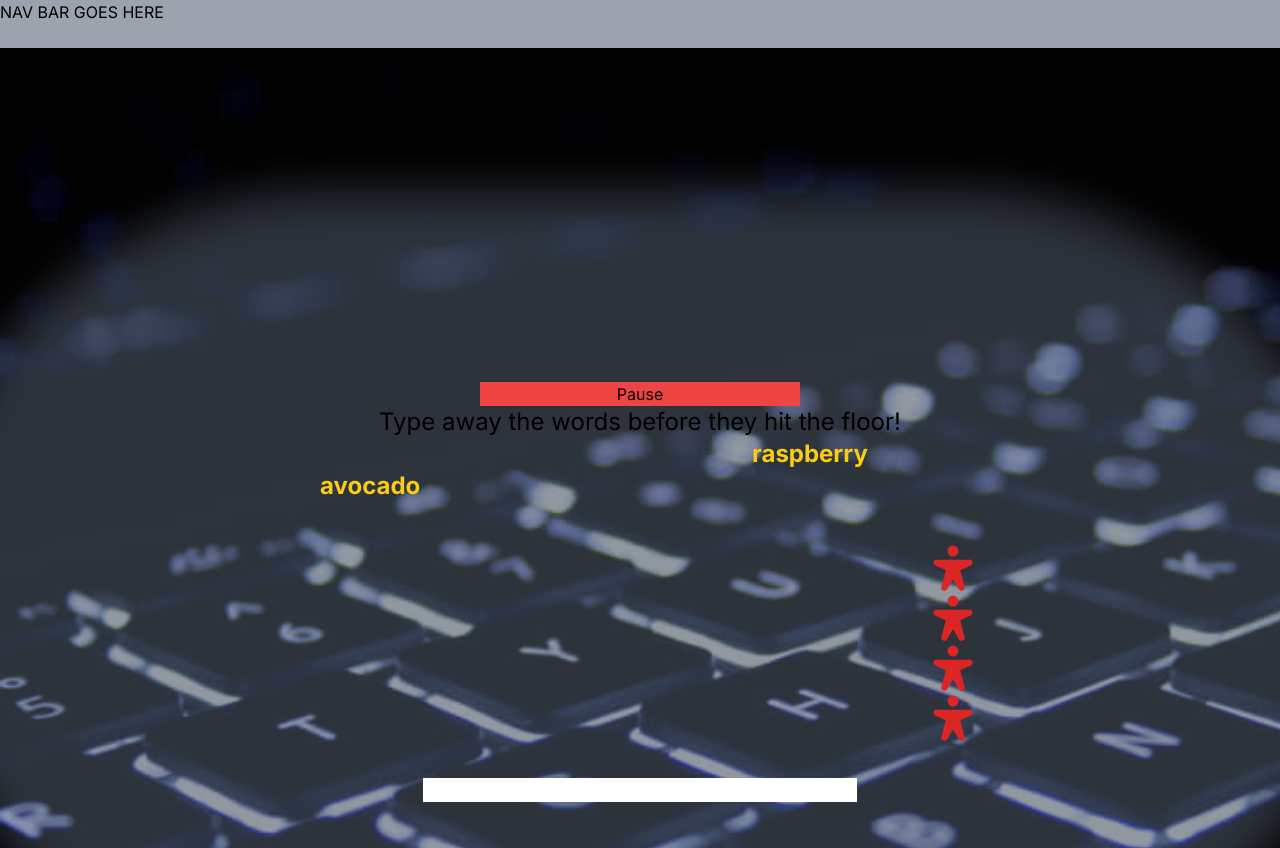
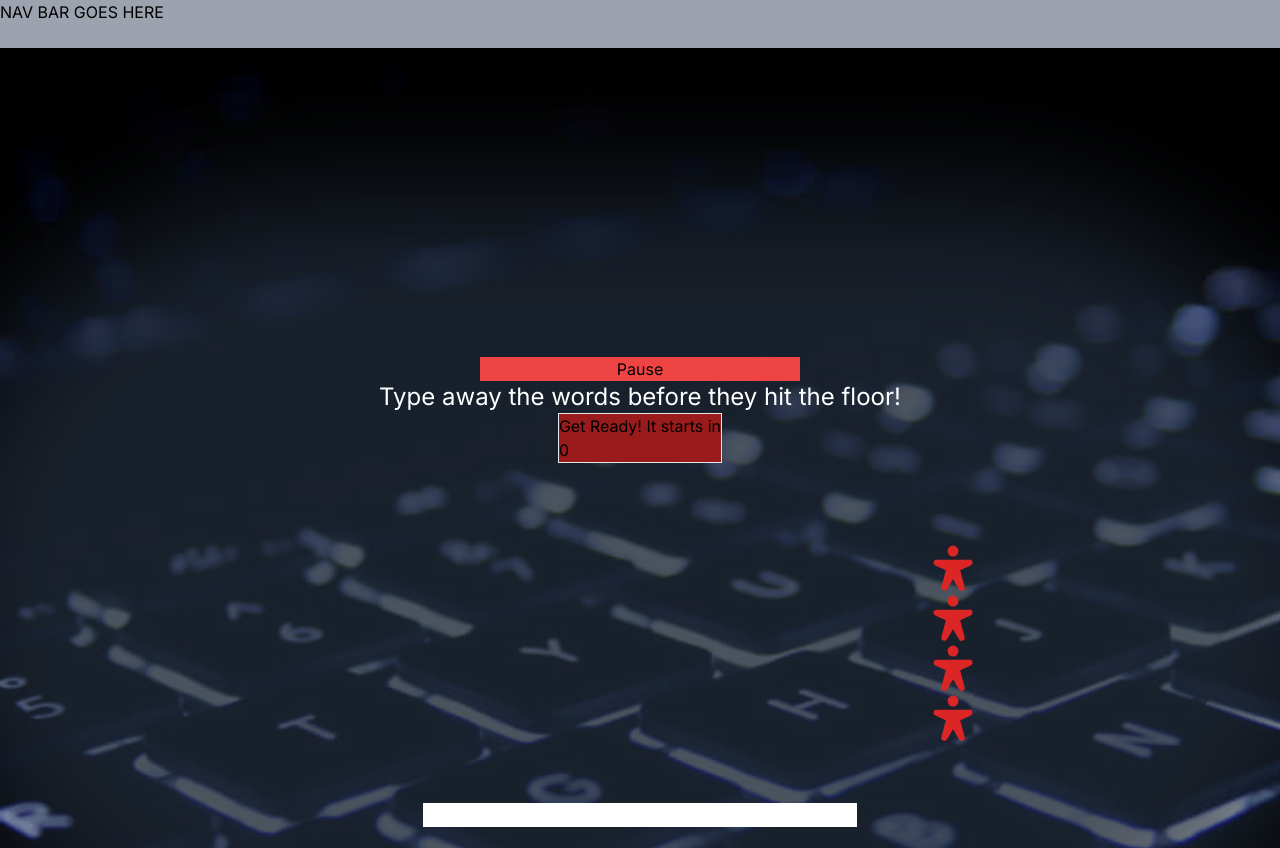
Before and after one commit to cisdell/type_better_v2, a Next.js app: page / in a window 1280 px wide. Shown: the top 848 px of the page. Built offline with nearby package versions, Linux system fonts and the light colour scheme.

Commit message:
Countdown before gaming starts

```diff
--- /dev/null
+++ b/components/game_off/countdown_modal.tsx
@@ -0,0 +1,24 @@
+import React, { useEffect, useState } from "react";
+
+export default function Countdown({ setCountdownOn }: { setCountdownOn: any }) {
+  const [countdown, setCountdown] = useState(5);
+
+  useEffect(() => {
+    const timer = setTimeout(() => {
+      if (countdown > 0) {
+        setCountdown(countdown - 1);
+      } else {
+        console.log("timer done");
+        setCountdownOn(false);
+      }
+    }, 1000);
+    return () => clearTimeout(timer);
+  }, [countdown]);
+
+  return (
+    <div className="z-20 border border-solid bg-red-800">
+      <h1>Get Ready! It starts in</h1>
+      <h2>{countdown}</h2>
+    </div>
+  );
+}
--- a/components/game_on/countdown.tsx
+++ /dev/null
@@ -1,5 +0,0 @@
-import React from "react";
-
-export default function countdown() {
-  return <div>countdown</div>;
-}
--- a/components/game_on/gaming_board.tsx
+++ b/components/game_on/gaming_board.tsx
@@ -13,6 +13,7 @@ import { useState, useEffect } from "react";
 import { WordObjType, LevelsType } from "@/util/types";
 //data
 import { grid_pos, word_bank } from "@/public/data";
+import Countdown from "../game_off/countdown_modal";
 
 const GameBoard: React.FC<{}> = () => {
   const [wordsOnScreen, setWordsOnScreen] = useState<WordObjType[]>([]);
@@ -29,6 +30,7 @@ const GameBoard: React.FC<{}> = () => {
   const [paused, setPaused] = useState<boolean>(false);
   const [gameOver, setGameOver] = useState<boolean>(false);
   const [modalOn, setModalOn] = useState<boolean>(false);
+  const [countdownOn, setCountdownOn] = useState<boolean>(true);
   const [demoOn, setDemoOn] = useState<boolean>(false);
   const [audioPlaying, setAudioPlaying] = useState<boolean>(false);
 
@@ -75,13 +77,13 @@ const GameBoard: React.FC<{}> = () => {
   //generate a word ever x seconds
   useEffect(() => {
     let interval: NodeJS.Timeout;
-    if (!paused) {
+    if (!paused && !gameOver && !countdownOn) {
       interval = setInterval(() => {
         generateWord();
       }, speed);
       return () => clearInterval(interval);
     }
-  }, [paused, level]);
+  }, [paused, level, gameOver, countdownOn]);
 
   //function to move down the words
   useEffect(() => {
@@ -138,15 +140,15 @@ const GameBoard: React.FC<{}> = () => {
   //jsx components
   return (
     <div className="w-[90rem] h-[50rem] border-solid m-auto border-white flex flex-col justify-center items-center">
-      {/* backdrop-blur-md bg-gray-600 opacity-85 rounded-full */}
       <BatteryContainer life={life} />
+      {/* to be removed later */}
       <button className="z-10 w-80 bg-red-500" onClick={pauseButton}>
         Pause
       </button>
-      {/* <button onClick={generateWord}>Generate Word</button> */}
-      <h1 className="text-center text-2xl z-10">
+      <h1 className="text-center text-2xl z-10 text-white">
         Type away the words before they hit the floor!
       </h1>
+      {countdownOn && <Countdown setCountdownOn={setCountdownOn} />}
       <div className="relative grid grid-cols-3 grid-rows-10 gap-2 w-[40rem] justify-center">
         {grid_pos.map(({ row, col }, index) => (
           <GridPlaceholder row={row} col={col} key={index} />
--- a/components/gaming_body.tsx
+++ b/components/gaming_body.tsx
@@ -10,7 +10,7 @@ export default function GamingBody() {
   return (
     <div className="h-[68rem] bg-gray-600 flex bg-[url('/images/keyboard-background.jpg')] bg-cover flex items-center justify-center relative">
       {/* <div className="absolute inset-0 bg-black opacity-50"></div> */}
-      <div className="absolute w-[90rem] h-[50rem] bg-gray-600 opacity-60 rounded-full blur-xl -z-1"></div>
+      <div className="absolute w-[90rem] h-[50rem] bg-gray-800 opacity-80 rounded-full blur-3xl -z-1"></div>
       <GamingGrid />
     </div>
   );
```
